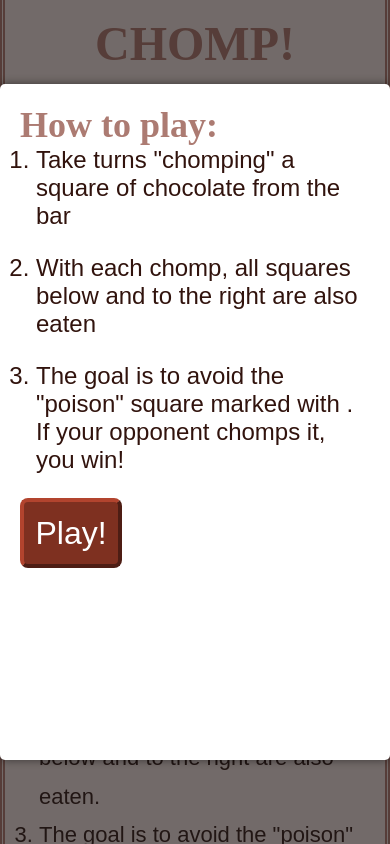
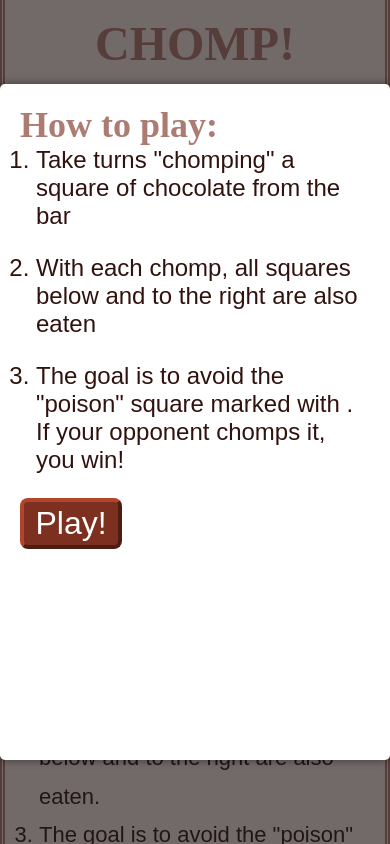
Before and after one commit to nikhilNathwani/Chomp, a React (Create React App) app in the folder src/: page / in a window 390 px wide. Shown: the top 844 px of the page. Built offline with nearby package versions, Linux system fonts and the light colour scheme.

Commit message:
Trying to make game over buttons fix inside chocolate bar on mobile

```diff
--- a/src/styles.css
+++ b/src/styles.css
@@ -202,8 +202,8 @@ i.fa-skull-crossbones {
 }
 
 button {
-	width: calc(min(160px, 30vmin) - 15px);
-	height: 70px;
+	width: calc(2 * min(80px, 15vmin) - 15px);
+	height: calc(min(80px, 15vmin) - 8px);
 	/* margin-top: 10px;
 	margin-right: 20px; */
 	font-size: 1.25rem;
```
